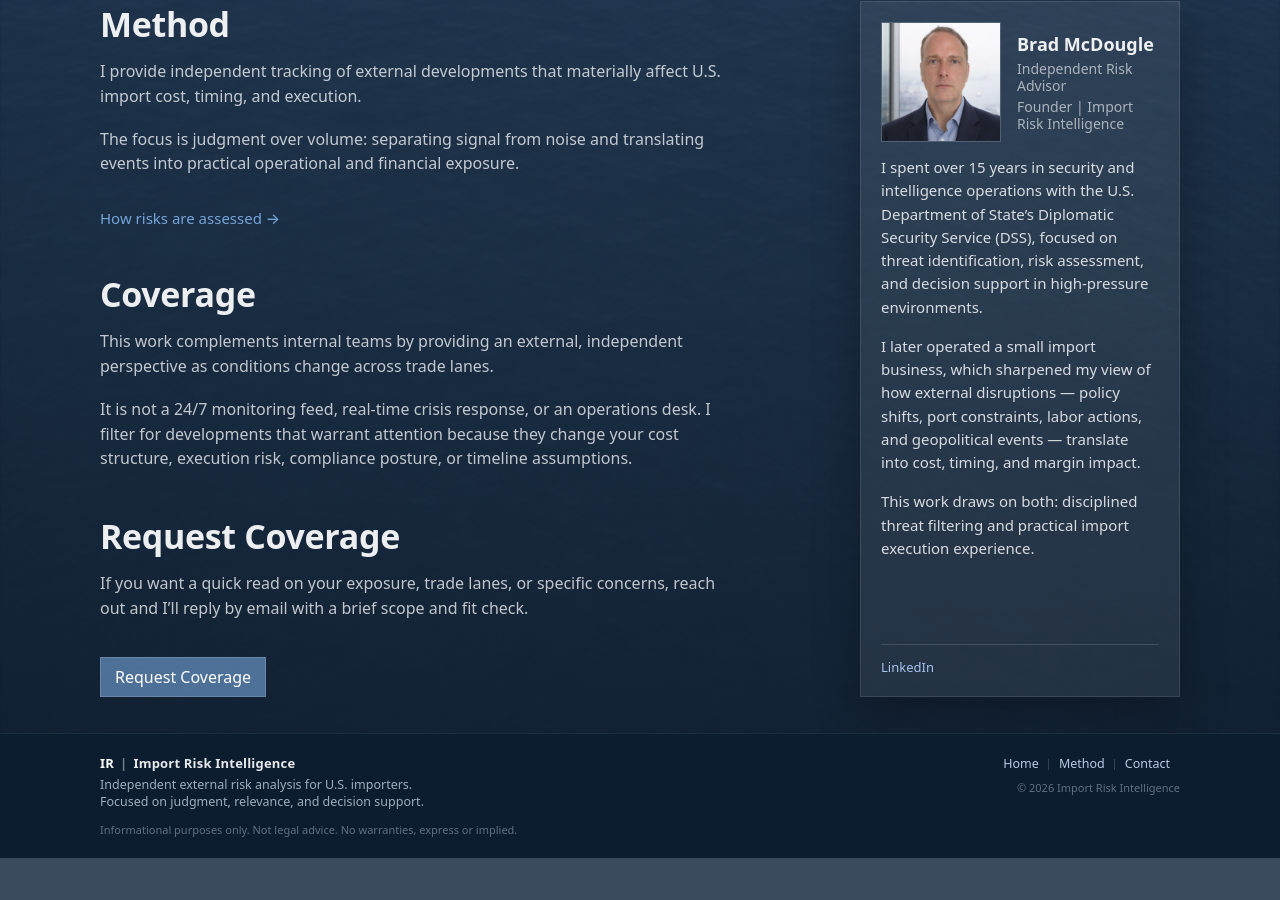
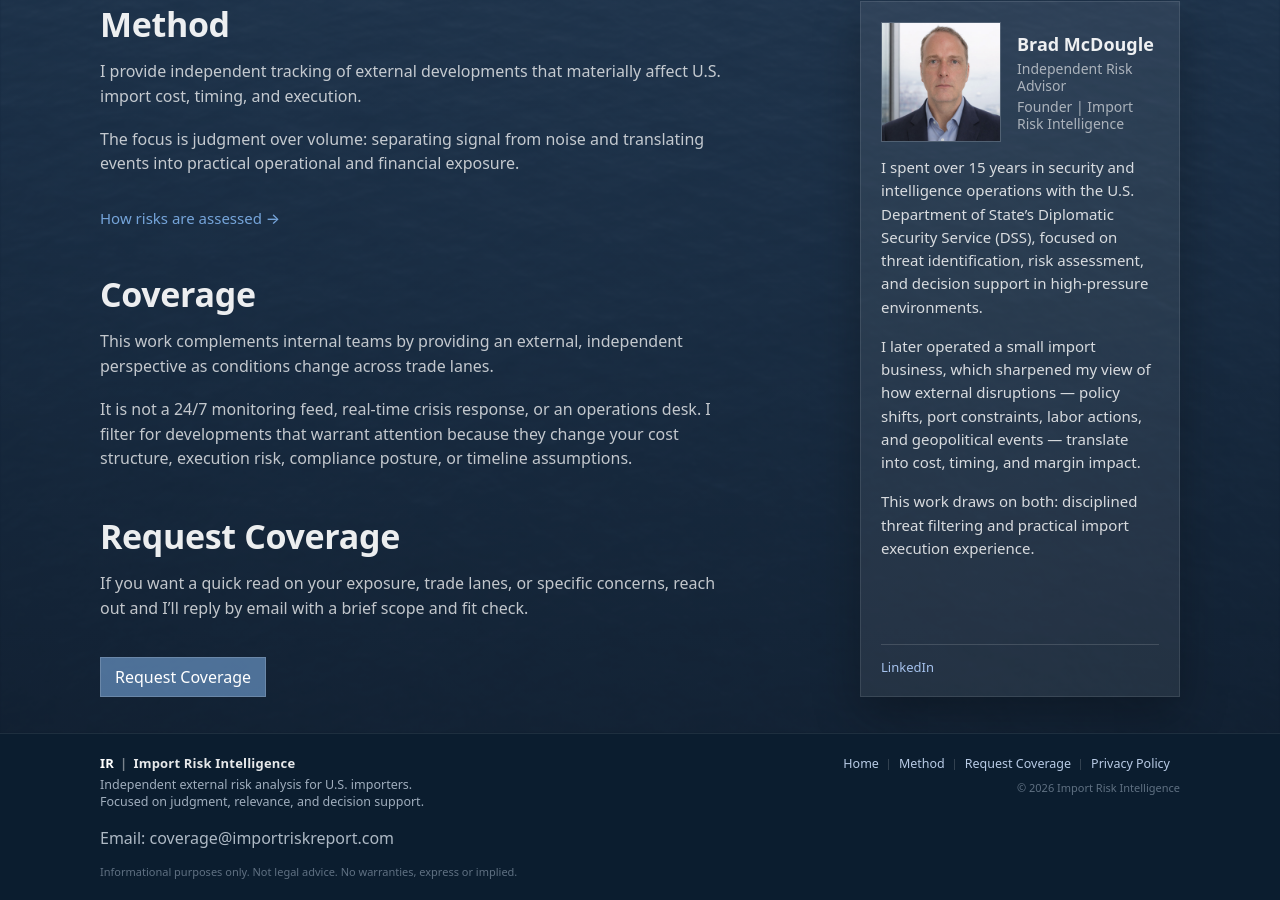
Before and after one commit to importrisk/import-risk-intelligence-site, a Jekyll site: the page built from index.html, in a window 1280 px wide and 900 px high, scrolled down 882 px. Built offline with Jekyll 4.4.1, drawn with Linux system fonts in a browser that asks for light colours; before the commit the page ends 1740 px from its top, so only the background shows below that.

Commit message:
Update footer.html

```diff
--- a/_includes/footer.html
+++ b/_includes/footer.html
@@ -15,6 +15,11 @@
         Focused on judgment, relevance, and decision support.
       </p>
 
+      <p class="footer-contact">
+        <span class="footer-label">Email:</span>
+        <a class="footer-email" href="mailto:coverage@importriskreport.com">coverage@importriskreport.com</a>
+      </p>
+
       <p class="footer-legal">
         Informational purposes only. Not legal advice.
         No warranties, express or implied.
@@ -25,7 +30,8 @@
       <nav class="footer-nav" aria-label="Footer navigation">
         <a href="./">Home</a>
         <a href="./method.html">Method</a>
-        <a href="./contact.html">Contact</a>
+        <a href="./contact.html">Request Coverage</a>
+        <a href="./privacy.html">Privacy Policy</a>
       </nav>
 
       <div class="footer-copy">
```
